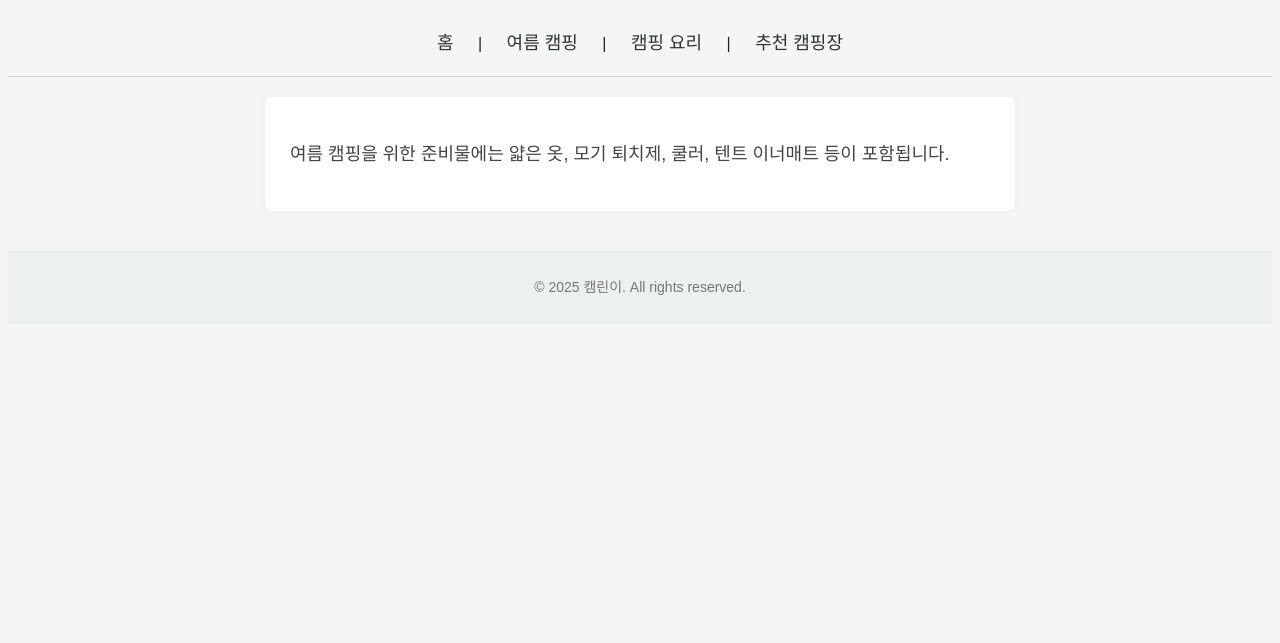
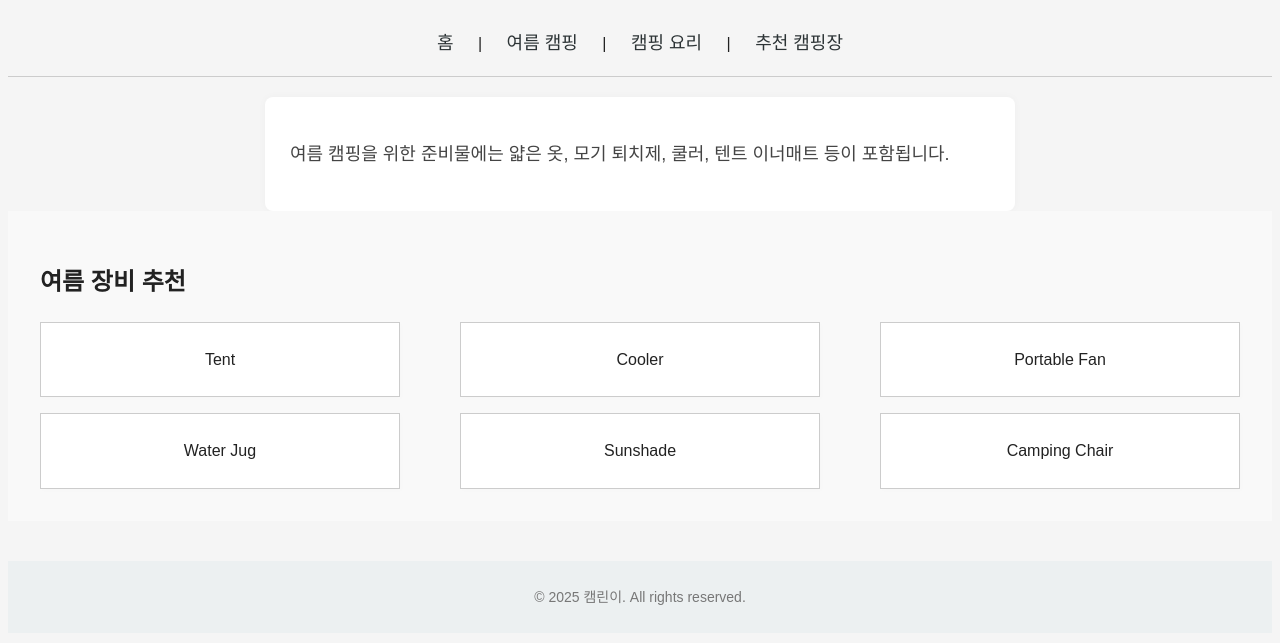
Before and after one commit to heeary-dev/camping-guide, a plain HTML site: page gear/summer.html in a window 1280 px wide. Shown: the part 111-754 px from the top of the page. Drawn offline with Linux system fonts and the light colour scheme.

Commit message:
여름 캠핑 준비물 flex box 적용

```diff
--- a/gear/summer.html
+++ b/gear/summer.html
@@ -20,6 +20,17 @@
     <section class="intro-text">
       <p>여름 캠핑을 위한 준비물에는 얇은 옷, 모기 퇴치제, 쿨러, 텐트 이너매트 등이 포함됩니다.</p>
     </section>
+    <section class="gear-flex">
+        <h2>여름 장비 추천</h2>
+        <div class="gear-container">
+            <div class="gear-card">Tent</div>
+            <div class="gear-card">Cooler</div>
+            <div class="gear-card">Portable Fan</div>
+            <div class="gear-card">Water Jug</div>
+            <div class="gear-card">Sunshade</div>
+            <div class="gear-card">Camping Chair</div>
+        </div>
+    </section>
   </main>
   <footer>
     <p>&copy; 2025 캠린이. All rights reserved.</p>
--- a/style.css
+++ b/style.css
@@ -64,3 +64,26 @@ footer {
 footer p {
   margin: 5px 0;
 }
+
+/* 계절별 장비 추천 CSS */
+.gear-flex {
+    padding: 2rem;
+    background-color: #f9f9f9;
+}
+
+.gear-container {
+    display:flex;
+    flex-wrap: wrap;
+    gap: 1rem;
+    justify-content: space-between;
+}
+
+.gear-card {
+    background-color: #ffffff;
+    border: 1px solid #ccc;
+    padding: 1.5rem;
+    width: 30%;
+    text-align: center;
+    box-shadow: 2px 2px 5px rgba(0, 0, 0, 0.01);
+    box-sizing: border-box;
+}
```
